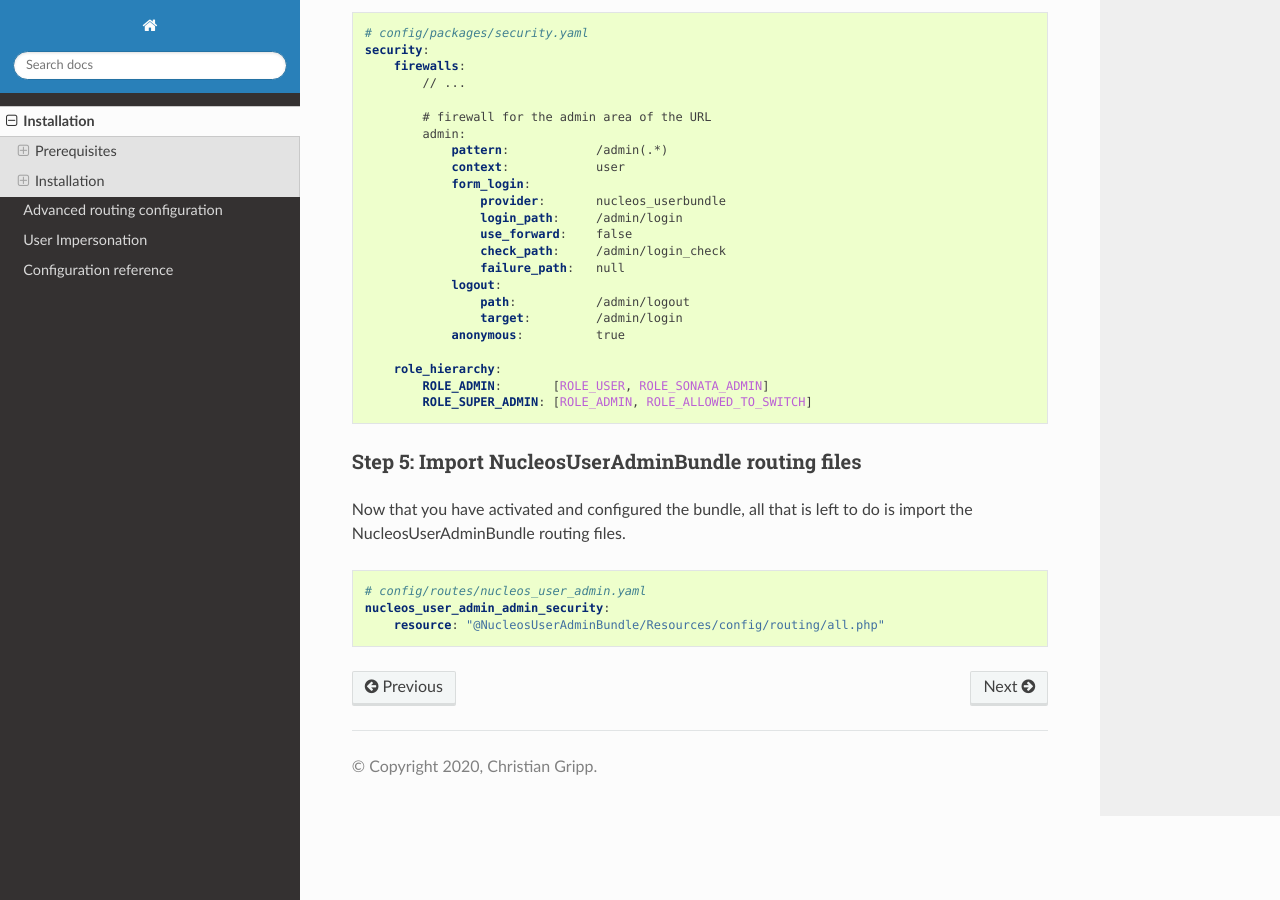
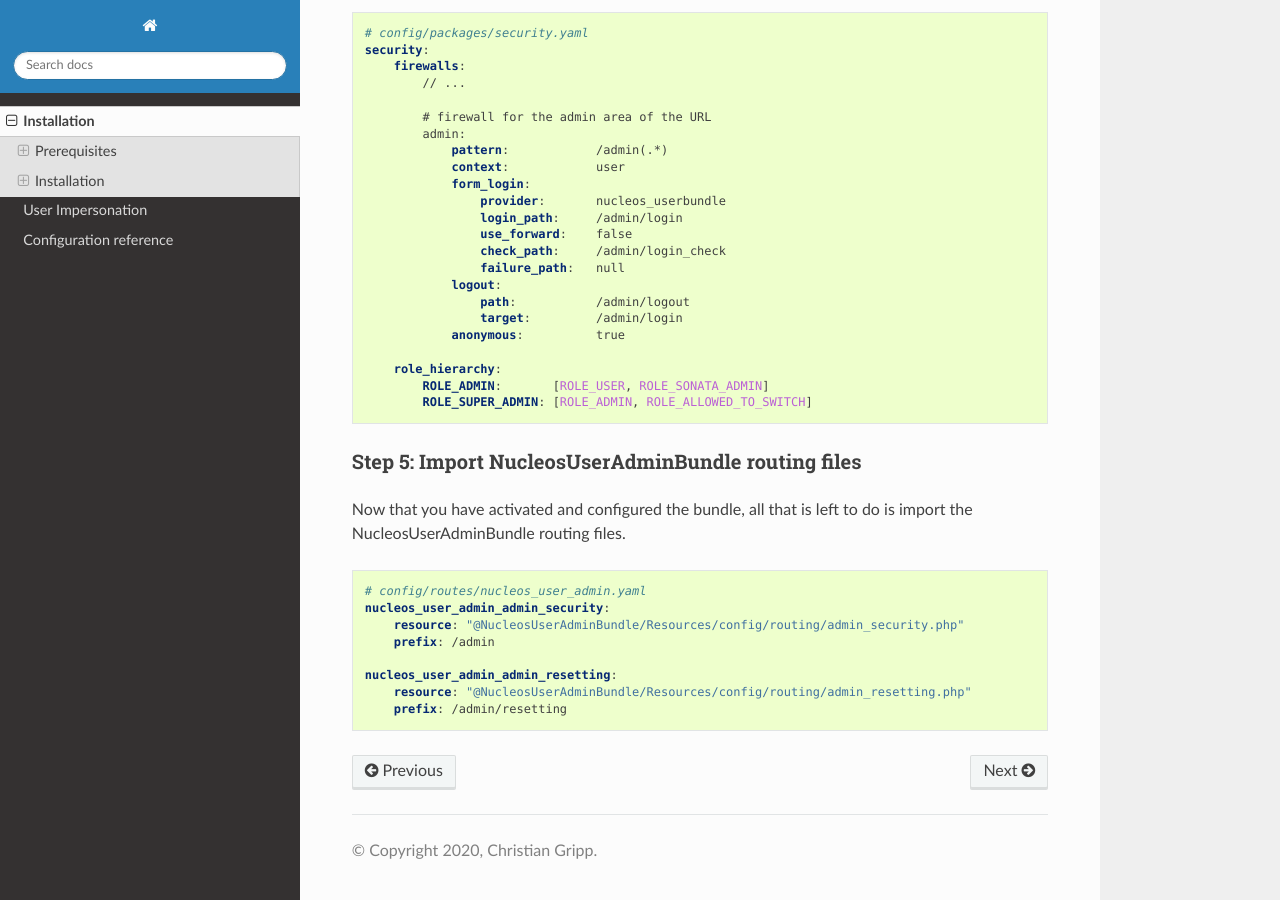
Before and after one commit to nucleos/NucleosUserAdminBundle, a Sphinx documentation site: the page built from docs/installation.rst, in a window 1280 px wide and 900 px high, scrolled down 1853 px. Built offline with Sphinx 7.4.7 and the Read the Docs theme 2.0.0, drawn with Linux system fonts in a browser that asks for light colours.

Commit message:
Remove all.php routing

```diff
--- a/docs/index.rst
+++ b/docs/index.rst
@@ -9,7 +9,6 @@ The following documents are available:
     :maxdepth: 1
 
     installation
-    routing
     user_impersonation
     configuration
 
--- a/docs/installation.rst
+++ b/docs/installation.rst
@@ -126,8 +126,12 @@ import the NucleosUserAdminBundle routing files.
 
     # config/routes/nucleos_user_admin.yaml
     nucleos_user_admin_admin_security:
-        resource: "@NucleosUserAdminBundle/Resources/config/routing/all.php"
+        resource: "@NucleosUserAdminBundle/Resources/config/routing/admin_security.php"
+        prefix: /admin
 
+    nucleos_user_admin_admin_resetting:
+        resource: "@NucleosUserAdminBundle/Resources/config/routing/admin_resetting.php"
+        prefix: /admin/resetting
 
 .. _Symfony documentation: https://symfony.com/doc/current/book/translation.html
 .. _SonataAdminBundle documentation: https://sonata-project.org/bundles/admin
```
Also changed, not shown: UPGRADE-3.0.md (added, +14 -0 lines), docs/routing.rst (deleted, +0 -18 lines).
